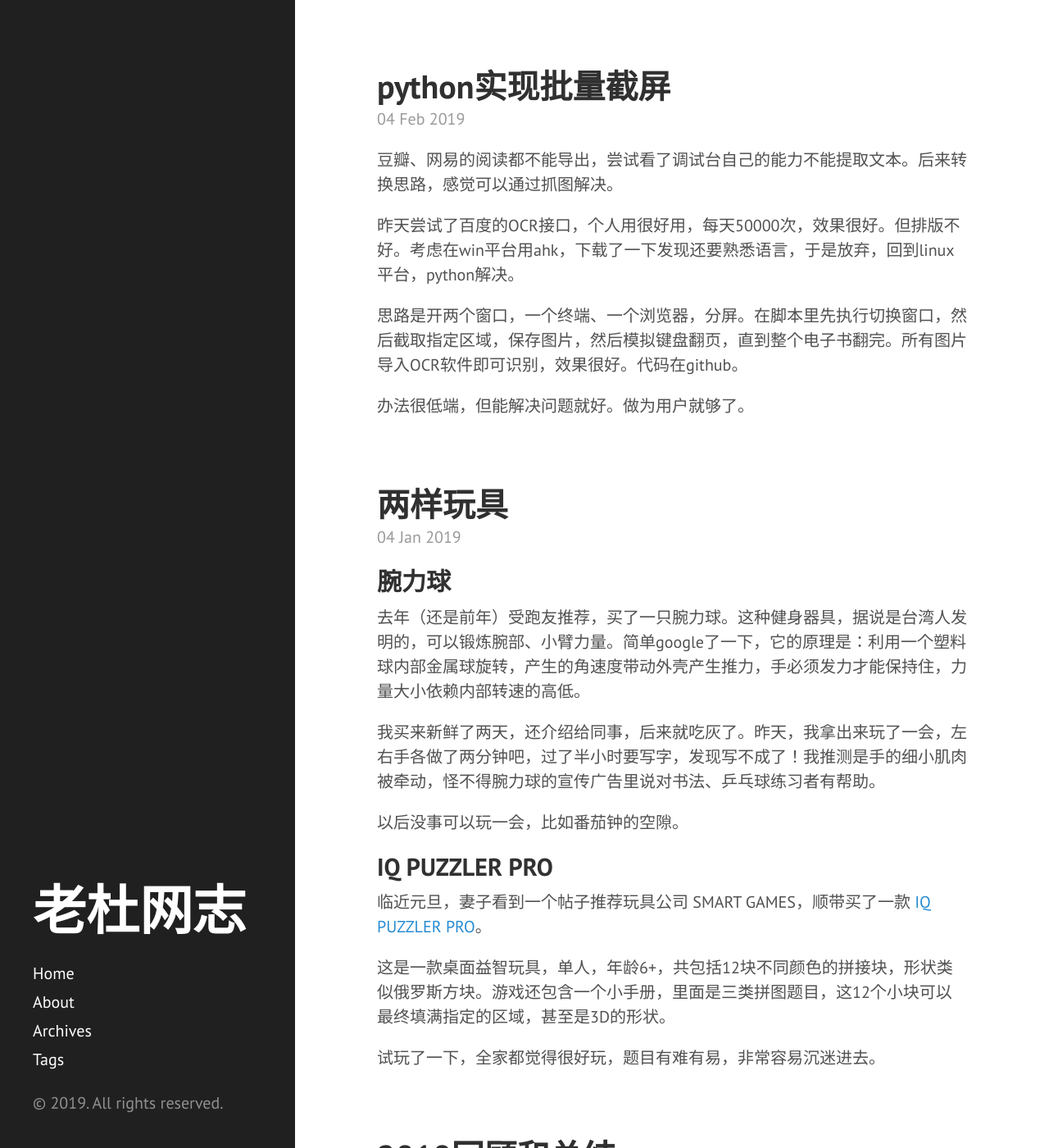
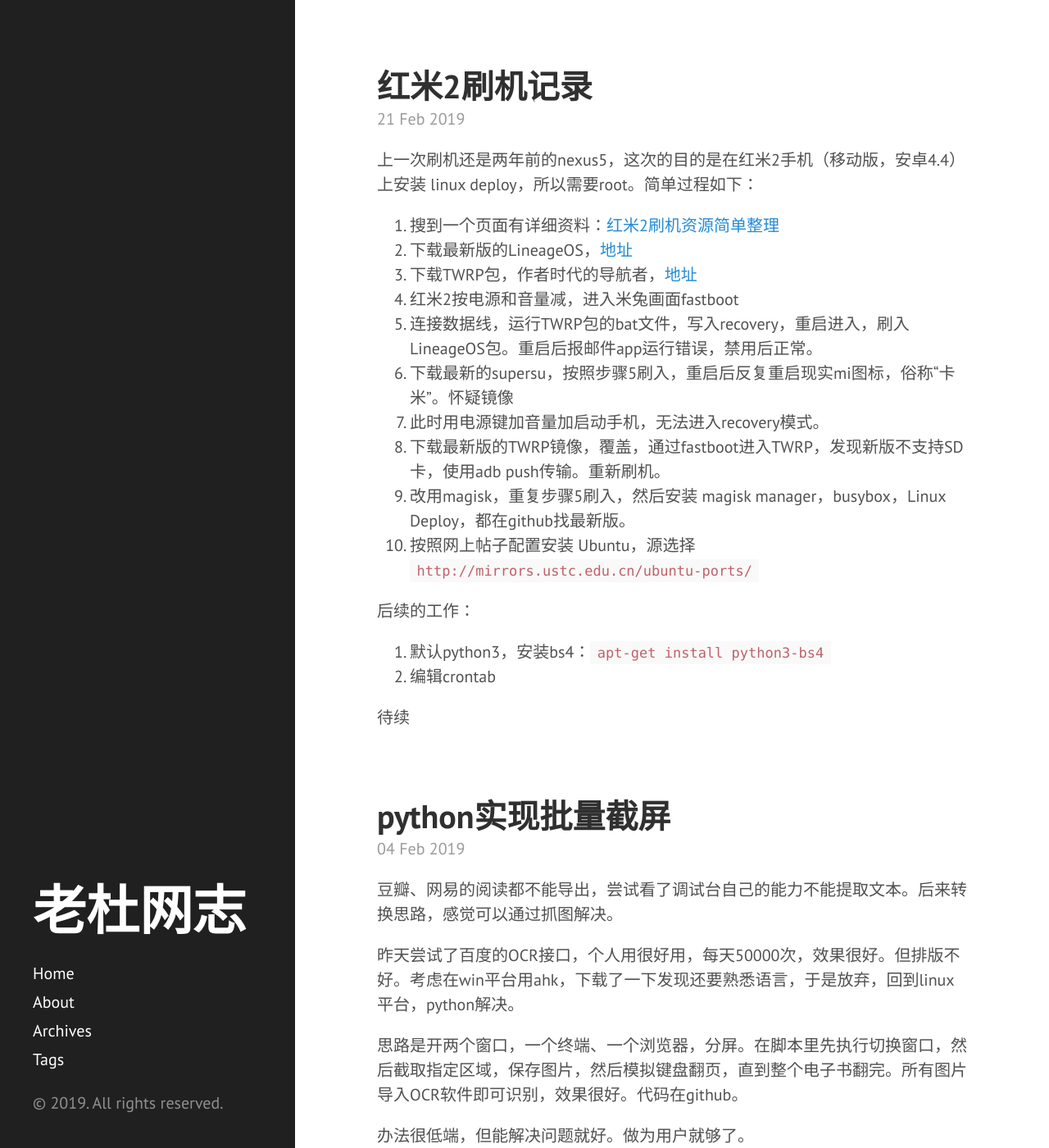
Before and after one commit to metaldudu/metaldudu.github.io, a Jekyll site: the page built from index.html, in a window 1280 px wide and 1400 px high. Shown: the whole window at 82% size. Built offline with Jekyll 4.4.1, drawn with Linux system fonts in a browser that asks for light colours; the list of posts is cut into pages by our own code; some of the changed text lies outside the part shown.

Commit message:
“update”

```diff
--- /dev/null
+++ b/_posts/2019-02-21-flash-red-mi-2.md
@@ -0,0 +1,27 @@
+---
+layout: post
+title: "红米2刷机记录"
+category: tech
+tags: []
+---
+
+上一次刷机还是两年前的nexus5，这次的目的是在红米2手机（移动版，安卓4.4）上安装 linux deploy，所以需要root。简单过程如下：
+
+1. 搜到一个页面有详细资料：[红米2刷机资源简单整理](https://redmi2-flashing-tips.github.io/)
+2. 下载最新版的LineageOS，[地址](https://download.lineageos.org/wt88047)
+3. 下载TWRP包，作者时代的导航者，[地址](http://blog.sina.cn/dpool/blog/s/blog_beaf52dc0102w9w8.html?type=-1)
+4. 红米2按电源和音量减，进入米兔画面fastboot
+5. 连接数据线，运行TWRP包的bat文件，写入recovery，重启进入，刷入LineageOS包。重启后报邮件app运行错误，禁用后正常。
+6. 下载最新的supersu，按照步骤5刷入，重启后反复重启现实mi图标，俗称“卡米”。怀疑镜像
+7. 此时用电源键加音量加启动手机，无法进入recovery模式。
+8. 下载最新版的TWRP镜像，覆盖，通过fastboot进入TWRP，发现新版不支持SD卡，使用adb push传输。重新刷机。
+9. 改用magisk，重复步骤5刷入，然后安装 magisk manager，busybox，Linux Deploy，都在github找最新版。
+10. 按照网上帖子配置安装 Ubuntu，源选择 `http://mirrors.ustc.edu.cn/ubuntu-ports/`
+
+
+后续的工作：
+
+1. 默认python3，安装bs4：`apt-get install python3-bs4`
+2. 编辑crontab
+
+待续
```
Also changed, not shown: _posts/2014-10-04-two-positive-psychology-books.md (+1 -1 lines), _posts/2017-03-27-health.md (+2 -0 lines).
